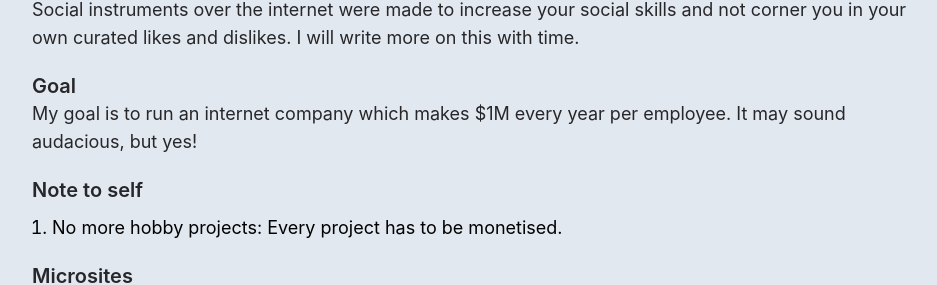
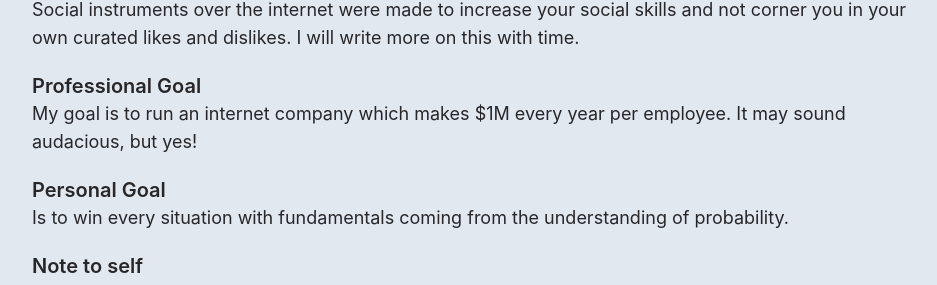
Before and after one commit to codeoholic/mohit.dev-next, a Next.js app: page / in a window 1280 px wide. Shown: the part 212-497 px from the top of the page, without its empty margins (160-1097 px from the left). Built offline with nearby package versions, Linux system fonts and the light colour scheme.

Commit message:
feat: personal goal

```diff
--- a/pages/index.js
+++ b/pages/index.js
@@ -28,8 +28,12 @@ const Home = () => {
 						<p className="text-zinc-800 text-lg dark:text-zinc-300">Social instruments over the internet were made to increase your social skills and not corner you in your own curated likes and dislikes. I will write more on this with time.</p>
 					</div>
 					<div className="mt-5">
-						<h1 className="font-semibold text-zinc-800 text-xl dark:text-zinc-300">Goal</h1>
+						<h1 className="font-semibold text-zinc-800 text-xl dark:text-zinc-300">Professional Goal</h1>
 						<p className="text-zinc-800 text-lg dark:text-zinc-300">My goal is to run an internet company which makes $1M every year per employee. It may sound audacious, but yes!</p>
+					</div>
+					<div className="mt-5">
+						<h1 className="font-semibold text-zinc-800 text-xl dark:text-zinc-300">Personal Goal</h1>
+						<p className="text-zinc-800 text-lg dark:text-zinc-300">Is to win every situation with fundamentals coming from the understanding of probability.</p>
 					</div>
 					<div className="mt-5">
 						<h1 className="font-semibold text-zinc-800 text-xl dark:text-zinc-300">Note to self</h1>
```
Also changed, not shown: content/thoughts/intend.mdx (added), 1 other file (tests, documents, lock files or other folders).
